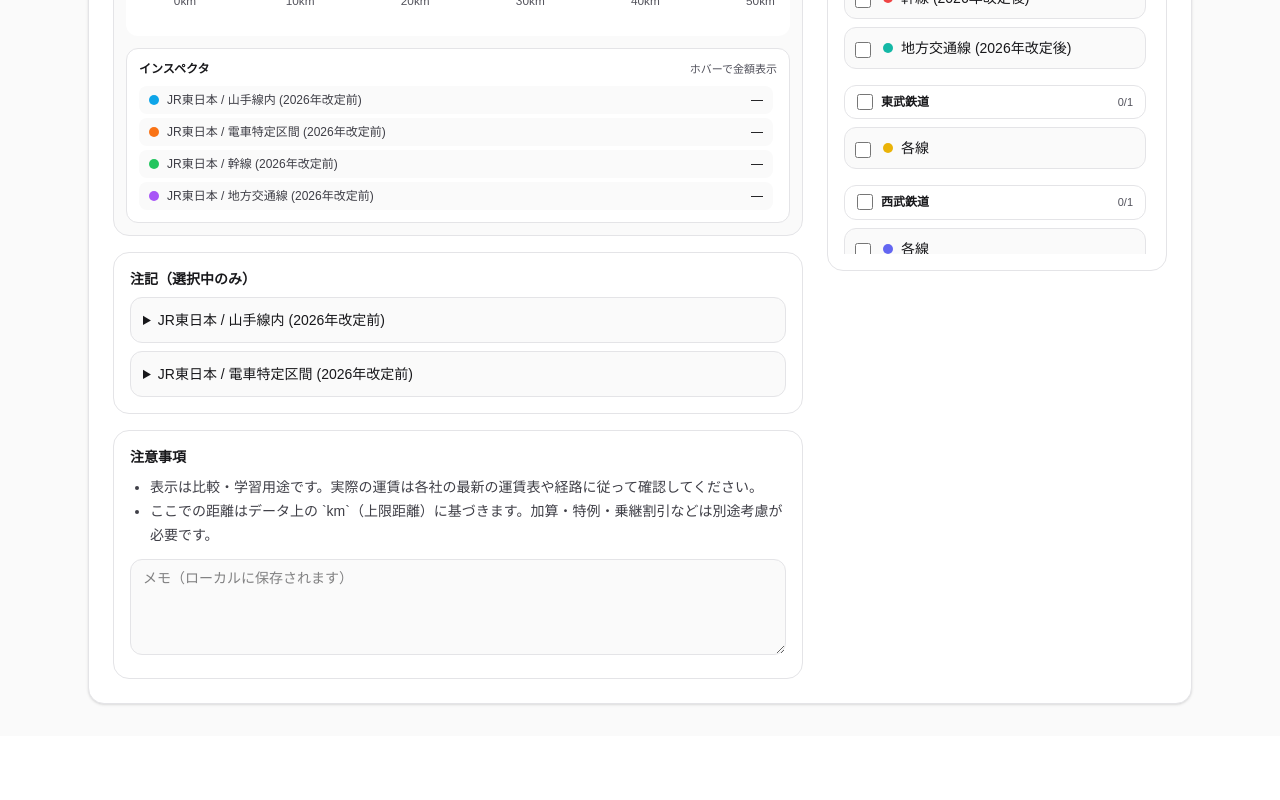
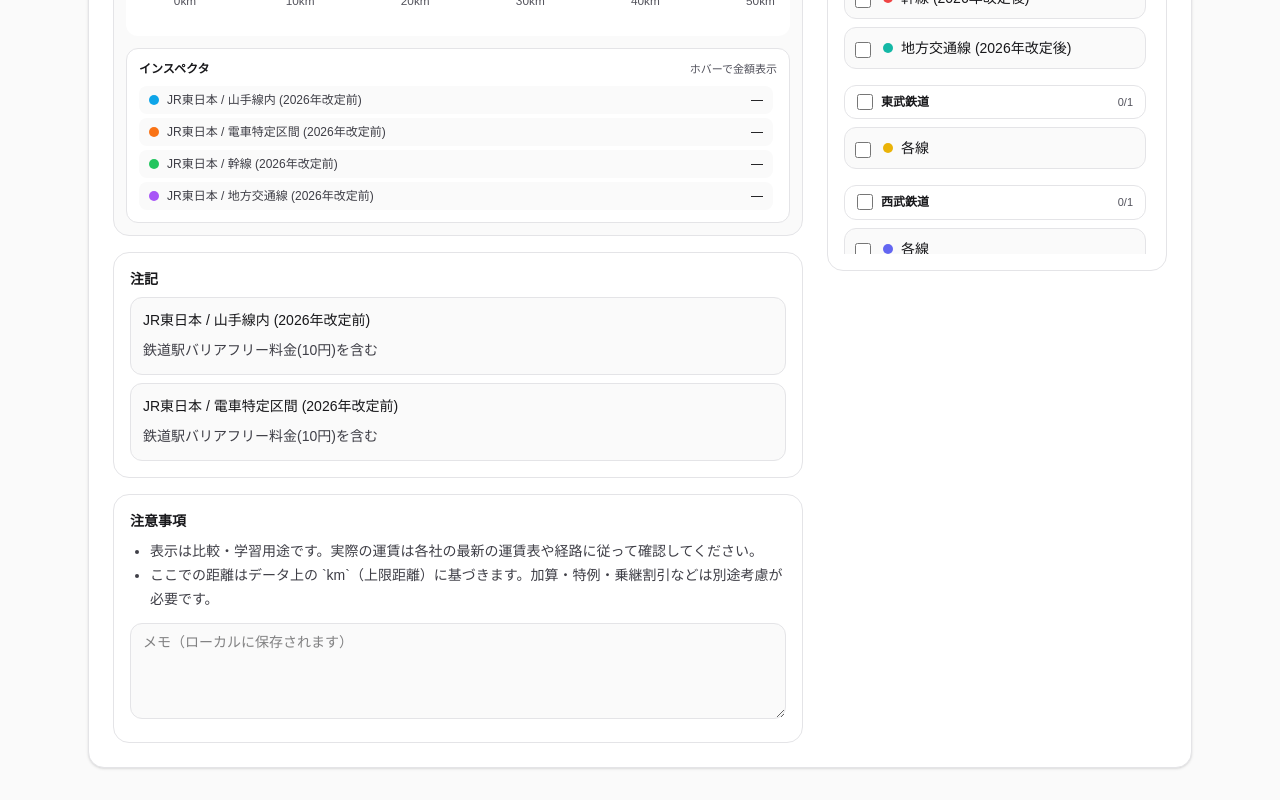
Before and after one commit to Teinishi/railway-fare-comparison, a Next.js app: page / in a window 1280 px wide. Shown: the part 676-1476 px from the top of the page. Before the commit the page ends 1412 px from the top, so only its background shows below. Built offline with nearby package versions, Linux system fonts and the light colour scheme.

Commit message:
選択中のものは注記を表示

```diff
--- a/app/ui/FareComparison.tsx
+++ b/app/ui/FareComparison.tsx
@@ -19,6 +19,7 @@
 
 type Company = {
   name: string;
+  note?: string;
   fareTables: FareTable[];
 };
 
@@ -29,7 +30,9 @@
 type Series = {
   id: string;
   companyKey: string;
+  companyIndex: number;
   companyName: string;
+  tableIndex: number;
   tableName: string;
   note?: string;
   fares: FarePoint[];
@@ -137,7 +140,9 @@
         series.push({
           id: `${companyIndex}:${tableIndex}`,
           companyKey,
+          companyIndex,
           companyName: company.name ?? companyKey,
+          tableIndex,
           tableName: table.name ?? `table${tableIndex}`,
           note: table.note,
           fares: table.fares,
@@ -179,14 +184,40 @@
   }, [allSeries, selectedIds]);
 
   const selectedNotes = useMemo(() => {
-    return selectedSeries
-      .filter((s) => (s.note ?? "").trim().length > 0)
-      .map((s) => ({
-        id: s.id,
+    if (!data) return [];
+
+    const selectedCompanyIndexes = new Set<number>(
+      selectedSeries.map((s) => s.companyIndex)
+    );
+
+    const blocks: { id: string; title: string; note: string }[] = [];
+
+    // Company notes (data order)
+    for (let i = 0; i < data.companies.length; i++) {
+      if (!selectedCompanyIndexes.has(i)) continue;
+      const c = data.companies[i];
+      const note = (c.note ?? "").trim();
+      if (!note) continue;
+      blocks.push({
+        id: `company:${i}`,
+        title: c.name ?? `company${i}`,
+        note,
+      });
+    }
+
+    // Table notes (selection order)
+    for (const s of selectedSeries) {
+      const note = (s.note ?? "").trim();
+      if (!note) continue;
+      blocks.push({
+        id: `table:${s.id}`,
         title: `${s.companyName} / ${s.tableName}`,
-        note: s.note as string,
-      }));
-  }, [selectedSeries]);
+        note,
+      });
+    }
+
+    return blocks;
+  }, [data, selectedSeries]);
 
   const grouped = useMemo(() => {
     const map = new Map<string, { companyName: string; items: Series[] }>();
@@ -289,21 +320,21 @@
             {selectedNotes.length > 0 ? (
               <div className="rounded-2xl border border-zinc-200 bg-white p-4">
                 <div className="mb-2 text-sm font-semibold text-zinc-900">
-                  注記（選択中のみ）
+                  注記
                 </div>
                 <div className="flex flex-col gap-2">
                   {selectedNotes.map((n) => (
-                    <details
+                    <div
                       key={n.id}
                       className="rounded-xl border border-zinc-200 bg-zinc-50 p-3"
                     >
-                      <summary className="cursor-pointer text-sm font-medium text-zinc-900">
+                      <div className="text-sm font-medium text-zinc-900">
                         {n.title}
-                      </summary>
+                      </div>
                       <div className="mt-2 whitespace-pre-wrap text-sm leading-6 text-zinc-700">
                         {n.note}
                       </div>
-                    </details>
+                    </div>
                   ))}
                 </div>
               </div>
```
